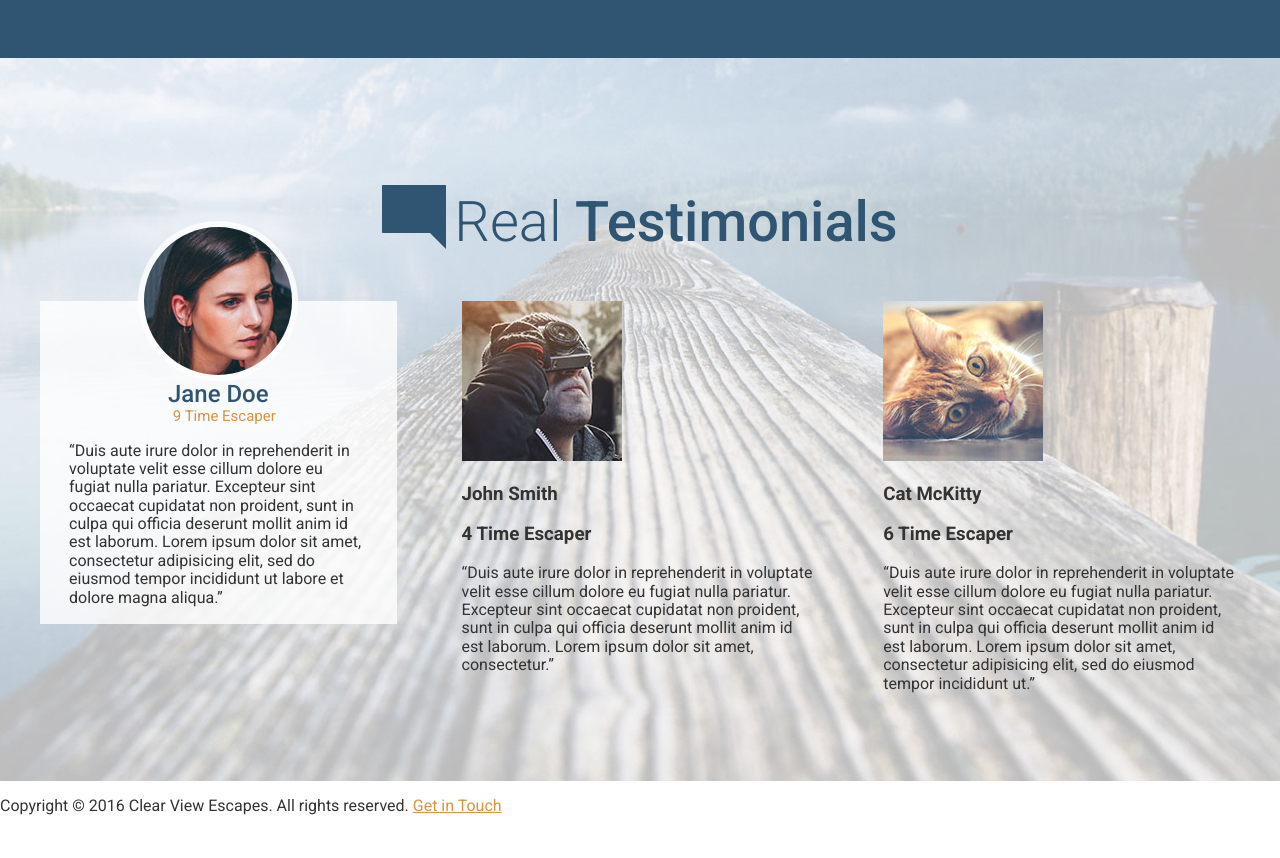
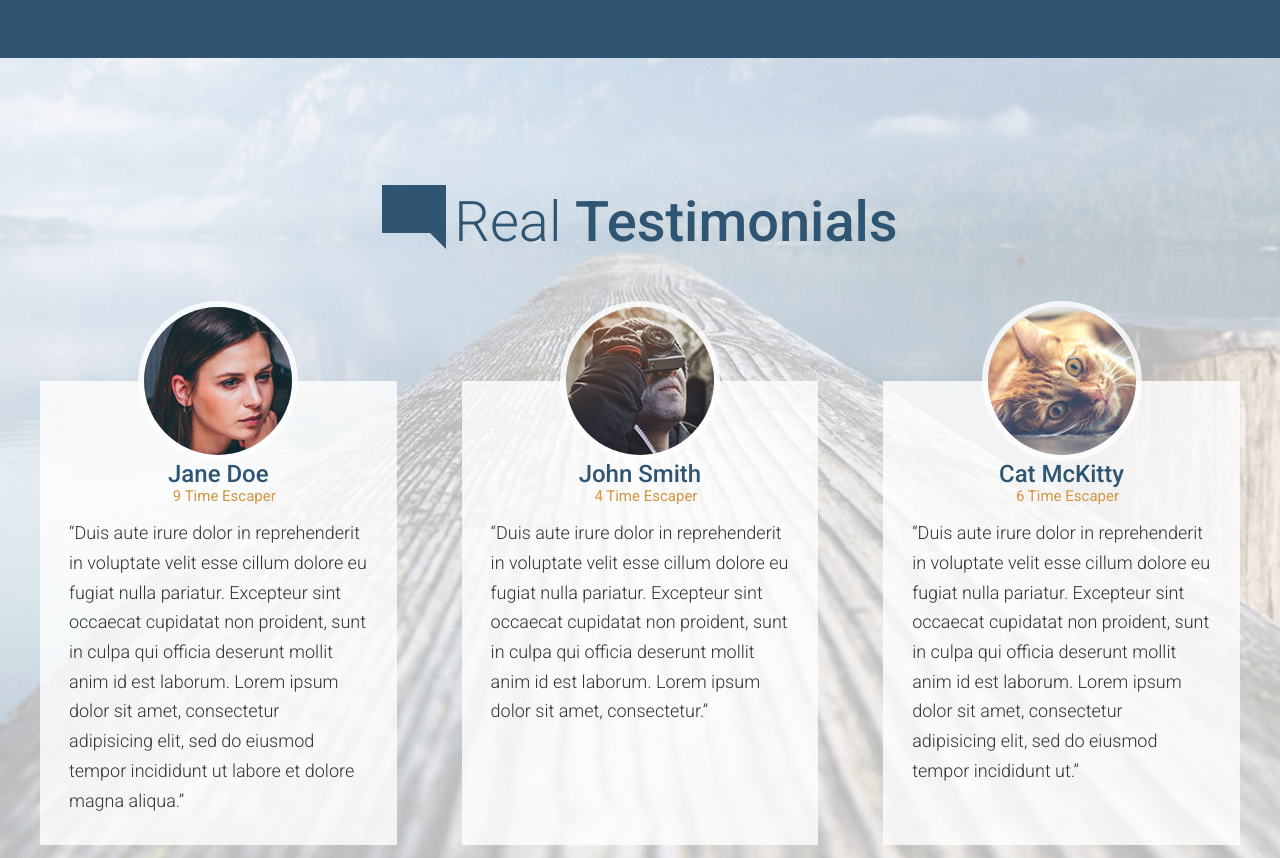
Before and after one commit to m-elattar/travel-site, a website: page app/index.html in a window 1280 px wide. Shown: the part 3140-3998 px from the top of the page. Before the commit the page ends 3971 px from the top, so only its background shows below. Drawn offline with Linux system fonts and the light colour scheme.

Commit message:
completed the testimonials section.

```diff
--- a/app/assets/styles/base/_mixins.css
+++ b/app/assets/styles/base/_mixins.css
@@ -11,7 +11,7 @@
 }
 
 @define-mixin atLarge {
-	@media (min-width:1200px) {
+	@media (min-width:1010px) {
 		@mixin-content;
 	}
 }
--- /dev/null
+++ b/app/assets/styles/modules/_feature-item.css
@@ -0,0 +1,34 @@
+.feature-item{
+	position: relative;
+	padding-bottom: 2.5rem;
+
+	@mixin atSmall{
+		padding-left: 94px;
+	}
+
+	&__icon{
+		display: block;
+		margin-left: auto;
+		margin-right: auto;
+		@mixin atSmall{
+		position: absolute;
+		left: 0;
+		margin-left: 0;
+		margin-right: 0;
+		}
+
+	}
+
+	&__title{
+		font-size: 1.6rem;
+		font-weight: 300;
+		margin-top: .7rem;
+		margin-bottom: .8rem;
+		text-align: center;
+		@mixin atSmall{
+			text-align: left;
+			font-size: 1.875rem;
+			margin-top: 1rem;
+		}
+	}
+}
--- a/app/assets/styles/modules/_page-section.css
+++ b/app/assets/styles/modules/_page-section.css
@@ -11,7 +11,22 @@
 	}
 
 	&--testimonials{
+		background-color: #e0e6ef;
+		@mixin atLarge{
 		background: url('/assets/images/testimonials-bg.jpg') top center no-repeat;
 		background-size: cover;
+		}
+	}
+	&--no-b-padding-until-medium{
+		padding-bottom: 0px;
+		@mixin atMedium {
+			padding-bottom:4.5rem;
+		}
+	}
+	&--no-b-padding-until-large{
+		padding-bottom: 0px;
+		@mixin atLarge {
+			padding-bottom:4.5rem;
+		}
 	}
 }
--- a/app/assets/styles/modules/_row.css
+++ b/app/assets/styles/modules/_row.css
@@ -1,5 +1,9 @@
 .row{
 	@mixin Clearfix;
+
+	&--t-padding{
+		padding-top: 80px;
+	}
 
 	&__gutter{
 		margin-right: -65px;
@@ -53,4 +57,60 @@
 			width:63%;
 		}
 	}
+
+	@mixin atLarge{
+		&__b-m-until-large {
+		margin-bottom: 0;
+	 	}
+
+	 	&__large-4{
+	 		float:left;
+	 		width:33.33%;
+	 	}
+
+	 	&__large-6{
+	 		float:left;
+	 		width: 50%;
+	 	}
+
+		&__l-4 {
+			float:left;
+			width: 33.333%;
+		}
+
+		&__l-4--larger {
+			width:37%;
+		}
+
+		&__l-8 {
+			float:left;
+			width: 66.667%;
+		}
+		&__l-8--smaller{
+			width:63%;
+		}
+	}
+	/*equal height*/
+	&--equal-height{
+		@mixin atMedium{
+		display: flex;
+		}
+		& > div {
+			float: none;
+			display: flex;
+		}
+	}
+
+	&--equal-height-large{
+		@mixin atLarge{
+		display: flex;
+		}
+		& > div {
+			float: none;
+			display: flex;
+		}
+	}
+	&__large-4{
+
+	}
 }
--- /dev/null
+++ b/app/assets/styles/modules/_section-title.css
@@ -0,0 +1,34 @@
+.section-title{
+	font-size: 2.55rem;
+	font-weight: 300;
+	text-align: center;
+
+	@mixin atSmall{
+		font-size: 3.5rem;
+	}
+
+	strong{
+	font-weight: 500;
+	}
+
+	&__icon {
+		display: block;
+		margin-left:auto;
+		margin-right: auto;
+		margin-bottom: .6rem;
+
+		@mixin atSmall{
+			position: relative;
+			top: 8px;
+			margin-right:.5rem;
+			display: inline-block;
+			margin-bottom: 0;
+
+		}
+	}
+
+	&--blue{
+		color:#2f5572;
+	}
+
+}
--- /dev/null
+++ b/app/assets/styles/modules/_testimonials.css
@@ -0,0 +1,42 @@
+.testimonials{
+	background-color: rgba(255,255,255,.8);
+	padding: 0 18px 1px 18px;
+	margin-bottom: 98px;
+
+	@mixin atLarge {
+		padding: 0 1.8125rem 1px 1.8125rem;
+		margin-bottom: 0px;
+	}
+
+
+	&__photo {
+		border-radius: 50%;
+		overflow: hidden;
+		height: 160px;
+		width: 160px;
+		margin:0 auto -80px auto;
+		position: relative;
+		top:-80px;
+		border:6px solid rgba(255,255,255,.8);
+	}
+
+	&__title{
+		color:#2f5572;
+		text-align: center;
+		font-size: 1.5rem;
+		font-weight: 500;
+		margin: 0
+	}
+	&__subtitle{
+		color:#d59541;
+		text-align: center;
+		font-weight: 400;
+		font-size: .9375rem;
+		margin:0 .25rem .8rem 1rem;
+
+	}
+
+	&--last{
+		margin-bottom: -10px;
+	}
+}
--- a/app/assets/styles/modules/_wrapper.css
+++ b/app/assets/styles/modules/_wrapper.css
@@ -22,4 +22,20 @@
 			margin-bottom:3.875rem;
 		}
 	}
+
+	&--no-padding-until-medium{
+		padding-right:0px;
+		padding-left:0px;
+		@mixin atSmall{
+			padding-right: 18px;
+			padding-left:  18px;
+		}
+	}
+	&--no-padding-until-large
+	padding-right:0px;
+		padding-left:0px;
+		@mixin atLarge{
+			padding-right: 18px;
+			padding-left:  18px;
+		}
 }
--- a/app/index.html
+++ b/app/index.html
@@ -99,32 +99,40 @@
     </div>
   </div>
 
-  <div id="testimonials" class="page-section page-section--testimonials">
-    <div class="wrapper">
+  <div id="testimonials" class="page-section page-section--no-b-padding-until-large page-section--testimonials">
+    <div class="wrapper wrapper--no-padding-until-large">
       <h2 class="section-title section-title--blue"><img class="section-title__icon" src="assets/images/icons/comment.svg">Real <strong>Testimonials</strong></h2>
 
-      <div class="row row__gutter">
-        <div class="row__medium-4">
+      <div class="row row__gutter row--equal-height-large row--t-padding generic-content-container">
+        <div class="row__large-4">
           <div class="testimonials">
             <div class="testimonials__photo">
-              <img src="assets/images/testimonial-jane.jpg">
+              <img sizes="160px" srcset="assets/images/testimonial-jane.jpg 160w, assets/images/testimonial-jane-hi-dpi.jpg 320w" alt="john doe">
             </div>
             <h3 class="testimonials__title">Jane Doe</h3>
             <h4 class="testimonials__subtitle">9 Time Escaper</h4>
             <p>&ldquo;Duis aute irure dolor in reprehenderit in voluptate velit esse cillum dolore eu fugiat nulla pariatur. Excepteur sint occaecat cupidatat non proident, sunt in culpa qui officia deserunt mollit anim id est laborum. Lorem ipsum dolor sit amet, consectetur adipisicing elit, sed do eiusmod tempor incididunt ut labore et dolore magna aliqua.&rdquo;</p>
           </div>
         </div>
-        <div class="row__medium-4">
-          <img src="assets/images/testimonial-john.jpg">
-          <h3>John Smith</h3>
-          <h3>4 Time Escaper</h3>
-          <p>&ldquo;Duis aute irure dolor in reprehenderit in voluptate velit esse cillum dolore eu fugiat nulla pariatur. Excepteur sint occaecat cupidatat non proident, sunt in culpa qui officia deserunt mollit anim id est laborum. Lorem ipsum dolor sit amet, consectetur.&rdquo;</p>
+        <div class="row__large-4">
+          <div class="testimonials">
+            <div class="testimonials__photo">
+              <img sizes="160px" srcset="assets/images/testimonial-john.jpg 160w, assets/images/testimonial-john-hi-dpi.jpg 320w" alt="john smith">
+            </div>
+            <h3 class="testimonials__title">John Smith</h3>
+            <h3 class="testimonials__subtitle">4 Time Escaper</h3>
+            <p>&ldquo;Duis aute irure dolor in reprehenderit in voluptate velit esse cillum dolore eu fugiat nulla pariatur. Excepteur sint occaecat cupidatat non proident, sunt in culpa qui officia deserunt mollit anim id est laborum. Lorem ipsum dolor sit amet, consectetur.&rdquo;</p>
+          </div>
         </div>
-        <div class="row__medium-4">
-          <img src="assets/images/testimonial-cat.jpg">
-          <h3>Cat McKitty</h3>
-          <h3>6 Time Escaper</h3>
-          <p>&ldquo;Duis aute irure dolor in reprehenderit in voluptate velit esse cillum dolore eu fugiat nulla pariatur. Excepteur sint occaecat cupidatat non proident, sunt in culpa qui officia deserunt mollit anim id est laborum. Lorem ipsum dolor sit amet, consectetur adipisicing elit, sed do eiusmod tempor incididunt ut.&rdquo;</p>
+        <div class="row__large-4">
+          <div class="testimonials testimonials--last">
+            <div class="testimonials__photo">
+              <img sizes="160px" srcset="assets/images/testimonial-cat.jpg 160w, assets/images/testimonial-cat-hi-dpi.jpg 320w" alt="Cat McKitty">
+            </div>
+            <h3 class="testimonials__title">Cat McKitty</h3>
+            <h3 class="testimonials__subtitle">6 Time Escaper</h3>
+            <p>&ldquo;Duis aute irure dolor in reprehenderit in voluptate velit esse cillum dolore eu fugiat nulla pariatur. Excepteur sint occaecat cupidatat non proident, sunt in culpa qui officia deserunt mollit anim id est laborum. Lorem ipsum dolor sit amet, consectetur adipisicing elit, sed do eiusmod tempor incididunt ut.&rdquo;</p>
+          </div>
         </div>
       </div>
     </div>
--- a/app/temp/styles/style.css
+++ b/app/temp/styles/style.css
@@ -458,6 +458,9 @@ a {
 	margin-left: auto;
 	margin-right: auto;
 	overflow: hidden;
+	&--no-padding-until-large
+	padding-right:0px;
+		padding-left:0px;
 }
 
 .wrapper--medium{
@@ -481,6 +484,27 @@ a {
 	}
 	}
 
+.wrapper--no-padding-until-medium{
+		padding-right:0px;
+		padding-left:0px;
+	}
+
+@media (min-width: 530px) {
+
+.wrapper--no-padding-until-medium{
+			padding-right: 18px;
+			padding-left:  18px
+	}
+	}
+
+@media (min-width:1010px) {
+
+.wrapper {
+			padding-right: 18px;
+			padding-left:  18px
+}
+	}
+
 .page-section {
 	padding: 1.2rem 0;
 }
@@ -498,8 +522,37 @@ a {
 	}
 
 .page-section--testimonials{
+		background-color: #e0e6ef;
+	}
+
+@media (min-width:1010px) {
+
+.page-section--testimonials{
 		background: url('/assets/images/testimonials-bg.jpg') top center no-repeat;
-		background-size: cover;
+		background-size: cover
+	}
+	}
+
+.page-section--no-b-padding-until-medium{
+		padding-bottom: 0px;
+	}
+
+@media (min-width:800px) {
+
+.page-section--no-b-padding-until-medium{
+			padding-bottom:4.5rem
+	}
+	}
+
+.page-section--no-b-padding-until-large{
+		padding-bottom: 0px;
+	}
+
+@media (min-width:1010px) {
+
+.page-section--no-b-padding-until-large{
+			padding-bottom:4.5rem
+	}
 	}
 
 .headline {
@@ -567,6 +620,10 @@ a {
 		clear: both;
 	}
 
+.row--t-padding{
+		padding-top: 80px;
+	}
+
 .row__gutter{
 		margin-right: -65px;
 	}
@@ -618,6 +675,69 @@ a {
 		.row__m-8--smaller{
 			width:63%;
 		}
+	}
+
+@media (min-width:1010px) {
+		.row__b-m-until-large {
+		margin-bottom: 0;
+	 	}
+
+	 	.row__large-4{
+	 		float:left;
+	 		width:33.33%;
+	 	}
+
+	 	.row__large-6{
+	 		float:left;
+	 		width: 50%;
+	 	}
+
+		.row__l-4 {
+			float:left;
+			width: 33.333%;
+		}
+
+		.row__l-4--larger {
+			width:37%;
+		}
+
+		.row__l-8 {
+			float:left;
+			width: 66.667%;
+		}
+		.row__l-8--smaller{
+			width:63%;
+		}
+	}
+
+/*equal height*/
+
+@media (min-width:800px) {
+
+.row--equal-height{
+		display: flex
+	}
+	}
+
+.row--equal-height > div {
+			float: none;
+			display: flex;
+		}
+
+@media (min-width:1010px) {
+
+.row--equal-height-large{
+		display: flex
+	}
+	}
+
+.row--equal-height-large > div {
+			float: none;
+			display: flex;
+		}
+
+.row__large-4{
+
 	}
 
 .generic-content-container p {
@@ -727,8 +847,17 @@ a {
 
 .testimonials{
 	background-color: rgba(255,255,255,.8);
-	padding: 0 1.8125rem 1px 1.8125rem;
+	padding: 0 18px 1px 18px;
+	margin-bottom: 98px;
 }
+
+@media (min-width:1010px) {
+
+.testimonials{
+		padding: 0 1.8125rem 1px 1.8125rem;
+		margin-bottom: 0px
+}
+	}
 
 .testimonials__photo {
 		border-radius: 50%;
@@ -738,7 +867,7 @@ a {
 		margin:0 auto -80px auto;
 		position: relative;
 		top:-80px;
-		border:6px solid rgba(255,255,255,.8) ;
+		border:6px solid rgba(255,255,255,.8);
 	}
 
 .testimonials__title{
@@ -754,6 +883,10 @@ a {
 		text-align: center;
 		font-weight: 400;
 		font-size: .9375rem;
-		margin:0 .25rem 0 1rem;
+		margin:0 .25rem .8rem 1rem;
 
 	}
+
+.testimonials--last{
+		margin-bottom: -10px;
+	}
```
